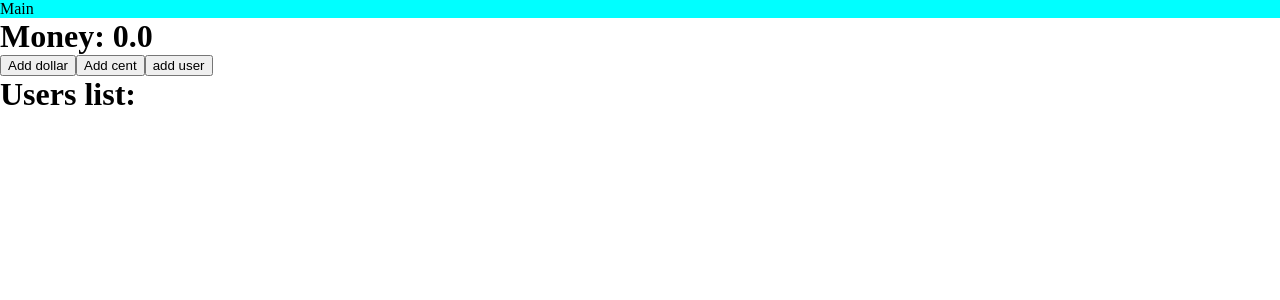
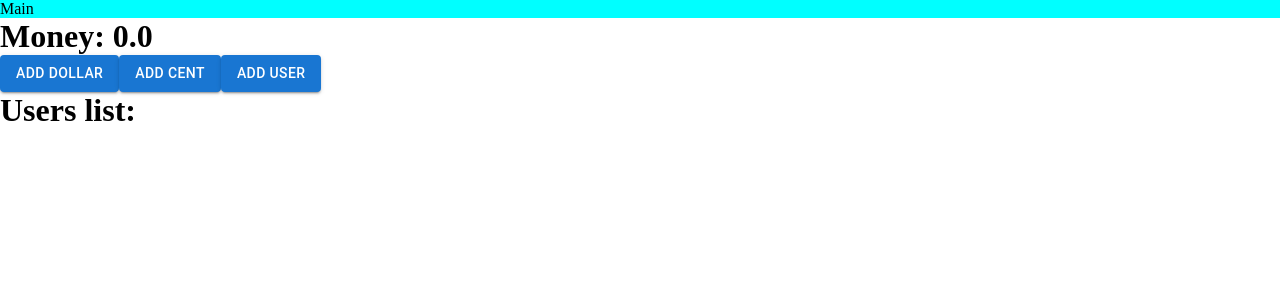
Before and after one commit to CarpetLeaf/MoneyCalculator, a React (Vite) app: page /testPage in a window 1280 px wide. Shown: the top 300 px of the page. Built offline with nearby package versions, Linux system fonts and the light colour scheme.

Commit message:
add yarn format

```diff
--- a/package.json
+++ b/package.json
@@ -12,6 +12,9 @@
     "format:check": "prettier --check \"**/*.ts\" && prettier --check \"**/*.tsx\" && prettier --check \"**/*.scss\""
   },
   "dependencies": {
+    "@emotion/react": "^11.11.3",
+    "@emotion/styled": "^11.11.0",
+    "@mui/material": "^5.15.6",
     "@reduxjs/toolkit": "^2.0.1",
     "prettier": "^3.2.4",
     "react": "^18.2.0",
--- a/src/components/Header/Header.tsx
+++ b/src/components/Header/Header.tsx
@@ -1,9 +1,11 @@
+import { useNavigate } from "react-router-dom";
 import styles from "./Header.module.scss";
 
 const Header = () => {
+    const navigate = useNavigate();
   return (
     <div className={styles.header}>
-      <span>Main</span>
+      <span onClick={() => navigate('/testPage')}>Main</span>
     </div>
   );
 };
--- a/src/pages/TestPage/TestPage.tsx
+++ b/src/pages/TestPage/TestPage.tsx
@@ -6,6 +6,7 @@ import {
   addDollars,
   addUser,
 } from "../../app/store";
+import { Button } from "@mui/material";
 
 const TestPage = () => {
   const useAppDispatch = () => useDispatch<AppDispatch>();
@@ -21,20 +22,20 @@ const TestPage = () => {
     dispatch(addCents(sum));
   };
   const addUserHandler = () => {
-    dispatch(addUser({ name: "gg", sirname: "gg2" }));
+    dispatch(addUser({ name: "Manuel", sirname: "Smith" }));
   };
   return (
     <>
       <h1>
         Money: {value.dollars}.{value.cents}
       </h1>
-      <button onClick={() => addDollarsHandler(Number(prompt()))}>
+      <Button variant="contained" onClick={() => addDollarsHandler(Number(prompt()))}>
         Add dollar
-      </button>
-      <button onClick={() => addCentsHandler(Number(prompt()))}>
+    </Button>
+      <Button variant="contained" onClick={() => addCentsHandler(Number(prompt()))}>
         Add cent
-      </button>
-      <button onClick={addUserHandler}>add user</button>
+      </Button>
+      <Button variant="contained" onClick={addUserHandler}>add user</Button>
       <h1>Users list: </h1>
       <ul>
         {users.map((user) => (
```
Also changed, not shown: src/pages/MainPage/MainPage.tsx (+7 -1 lines), 1 other file (tests, documents, lock files or other folders).
